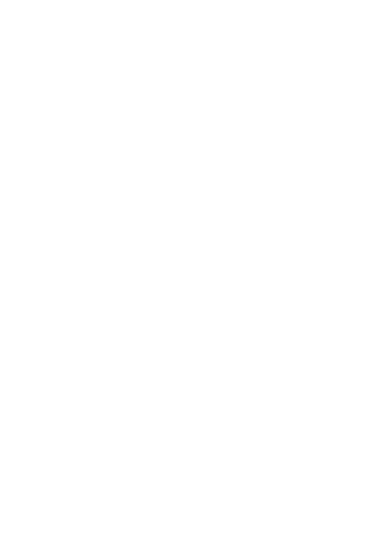
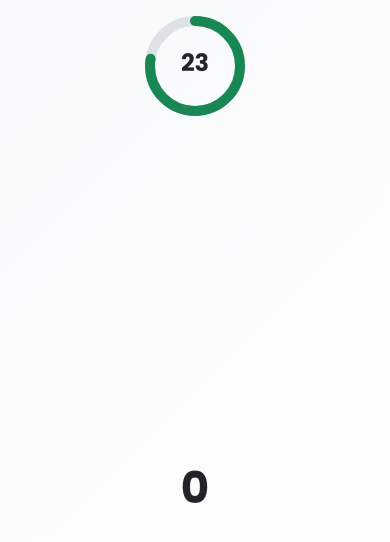
Before and after one commit to tanmay-patil/bazooka-clone, a React (Create React App) app: page /tap-it/game/1 in a window 390 px wide. Before the commit this address had no page. Shown: the top 542 px of the page. Built offline with nearby package versions, Linux system fonts and the light colour scheme.

Commit message:
Improve Tap It game mobile UX

```diff
--- a/public/index.html
+++ b/public/index.html
@@ -3,7 +3,7 @@
   <head>
     <meta charset="utf-8" />
     <link rel="icon" href="%PUBLIC_URL%/assets/logo_transparent.webp" />
-    <meta name="viewport" content="width=device-width, initial-scale=1" />
+    <meta name="viewport" content="width=device-width, initial-scale=1, maximum-scale=1, user-scalable=no" />
     <meta name="theme-color" content="#000000" />
     <meta name="description" content="Bazonka is a real‑time, collaborative platform for playing fun mini games with friends, family or strangers – no login required and no data stored." />
     <meta property="og:title" content="Bazonka – Real‑time collaborative mini games platform" />
--- a/src/App.tsx
+++ b/src/App.tsx
@@ -8,6 +8,7 @@
 const PokerNumber = lazy(() => import('./pages/static/PokerNumber'));
 const Tambola = lazy(() => import('./pages/static/Tambola'));
 const TapIt = lazy(() => import('./pages/static/TapIt'));
+const TapItGame = lazy(() => import('./pages/tapit/Game'));
 const TugOfWar = lazy(() => import('./pages/static/TugOfWar'));
 
 // Minimal loading component
@@ -28,6 +29,7 @@
               <Route path="/poker-number" element={<PokerNumber />} />
               <Route path="/tambola" element={<Tambola />} />
               <Route path="/tap-it" element={<TapIt />} />
+              <Route path="/tap-it/game/:roomName" element={<TapItGame />} />
               <Route path="/tug-of-war" element={<TugOfWar />} />
             </Routes>
           </Suspense>
--- /dev/null
+++ b/src/components/tapit/CountdownCircle.tsx
@@ -0,0 +1,65 @@
+import React from 'react';
+
+interface CountdownCircleProps {
+    duration: number;
+    timeLeft: number;
+}
+
+const CountdownCircle: React.FC<CountdownCircleProps> = ({ duration, timeLeft }) => {
+    const radius = 45;
+    const circumference = 2 * Math.PI * radius;
+    const progress = timeLeft / duration;
+    const offset = circumference * (1 - progress);
+
+    let strokeColor = 'var(--bs-success)';
+    if (timeLeft <= 5) {
+        strokeColor = 'var(--bs-danger)';
+    } else if (timeLeft <= 10) {
+        strokeColor = 'var(--bs-orange)';
+    }
+
+    return (
+        <svg
+            width="100"
+            height="100"
+            viewBox="0 0 100 100"
+            className="d-block user-select-none"
+            role="img"
+            aria-label={`${timeLeft} seconds remaining`}
+            aria-live="polite"
+        >
+            <circle
+                cx="50"
+                cy="50"
+                r={radius}
+                stroke="var(--bs-gray-300)"
+                strokeWidth="10"
+                fill="transparent"
+            />
+            <circle
+                cx="50"
+                cy="50"
+                r={radius}
+                stroke={strokeColor}
+                strokeWidth="10"
+                fill="transparent"
+                strokeDasharray={circumference}
+                strokeDashoffset={offset}
+                strokeLinecap="round"
+                style={{ transition: 'stroke 0.3s, stroke-dashoffset 1s linear', transform: 'rotate(-90deg)', transformOrigin: '50% 50%' }}
+            />
+            <text
+                x="50"
+                y="55"
+                textAnchor="middle"
+                className="fw-bold user-select-none"
+                fontSize="24"
+                fill="var(--bs-dark)"
+            >
+                {timeLeft}
+            </text>
+        </svg>
+    );
+};
+
+export default CountdownCircle;
--- a/src/pages/static/TapIt.tsx
+++ b/src/pages/static/TapIt.tsx
@@ -1,14 +1,14 @@
 import React, { useState } from 'react';
+import { useNavigate } from 'react-router-dom';
 import GameLayout from '../../components/GameLayout';
 
 const TapIt: React.FC = () => {
     const [roomName, setRoomName] = useState('');
+    const navigate = useNavigate();
 
     const handleEnterRoom = () => {
         if (roomName.trim()) {
-            // TODO: Implement room joining logic
-            // eslint-disable-next-line no-console
-            console.log('Entering room:', roomName);
+            navigate(`/tap-it/game/${encodeURIComponent(roomName)}`);
         }
     };
 
--- /dev/null
+++ b/src/pages/tapit/Game.tsx
@@ -0,0 +1,84 @@
+import React, { useCallback, useEffect, useRef, useState } from 'react';
+import { useParams } from 'react-router-dom';
+import { Helmet } from 'react-helmet-async';
+import CountdownCircle from '../../components/tapit/CountdownCircle';
+
+const GAME_DURATION = 30;
+
+const TapItGame: React.FC = () => {
+    const { roomName } = useParams();
+    const [count, setCount] = useState(0);
+    const [timeLeft, setTimeLeft] = useState(GAME_DURATION);
+    const timerRef = useRef<number | null>(null);
+
+    useEffect(() => {
+        timerRef.current = window.setInterval(() => {
+            setTimeLeft((prev) => {
+                if (prev <= 1) {
+                    if (timerRef.current !== null) {
+                        window.clearInterval(timerRef.current);
+                    }
+                    return 0;
+                }
+                return prev - 1;
+            });
+        }, 1000);
+        return () => {
+            if (timerRef.current !== null) {
+                window.clearInterval(timerRef.current);
+            }
+        };
+    }, []);
+
+    useEffect(() => {
+        const { body } = document;
+        const originalOverflow = body.style.overflow;
+        body.style.overflow = 'hidden';
+        return () => {
+            body.style.overflow = originalOverflow;
+        };
+    }, []);
+
+    const handleTap = useCallback(() => {
+        if (timeLeft > 0) {
+            setCount((c) => c + 1);
+        }
+    }, [timeLeft]);
+
+    const handleKeyDown = (e: React.KeyboardEvent<HTMLDivElement>) => {
+        if (e.key === ' ' || e.key === 'Enter') {
+            e.preventDefault();
+            handleTap();
+        }
+    };
+
+    return (
+        <div
+            className="d-flex flex-column vh-100 overflow-hidden user-select-none"
+            onPointerDown={handleTap}
+            onTouchStart={(e) => e.preventDefault()}
+            onKeyDown={handleKeyDown}
+            role="button"
+            tabIndex={0}
+            aria-label="Tap area"
+            style={{
+                touchAction: 'none',
+                background: 'linear-gradient(135deg, var(--bs-light), var(--bs-white))',
+            }}
+        >
+            <Helmet>
+                <title>Tap It – Room {roomName} | Bazonka</title>
+            </Helmet>
+            <div className="d-flex justify-content-center p-3">
+                <CountdownCircle duration={GAME_DURATION} timeLeft={timeLeft} />
+            </div>
+            <div className="flex-grow-1 d-flex align-items-center justify-content-center">
+                <span className="display-1 fw-bold" aria-live="polite" role="status">
+                    {count}
+                </span>
+            </div>
+        </div>
+    );
+};
+
+export default TapItGame;
```
